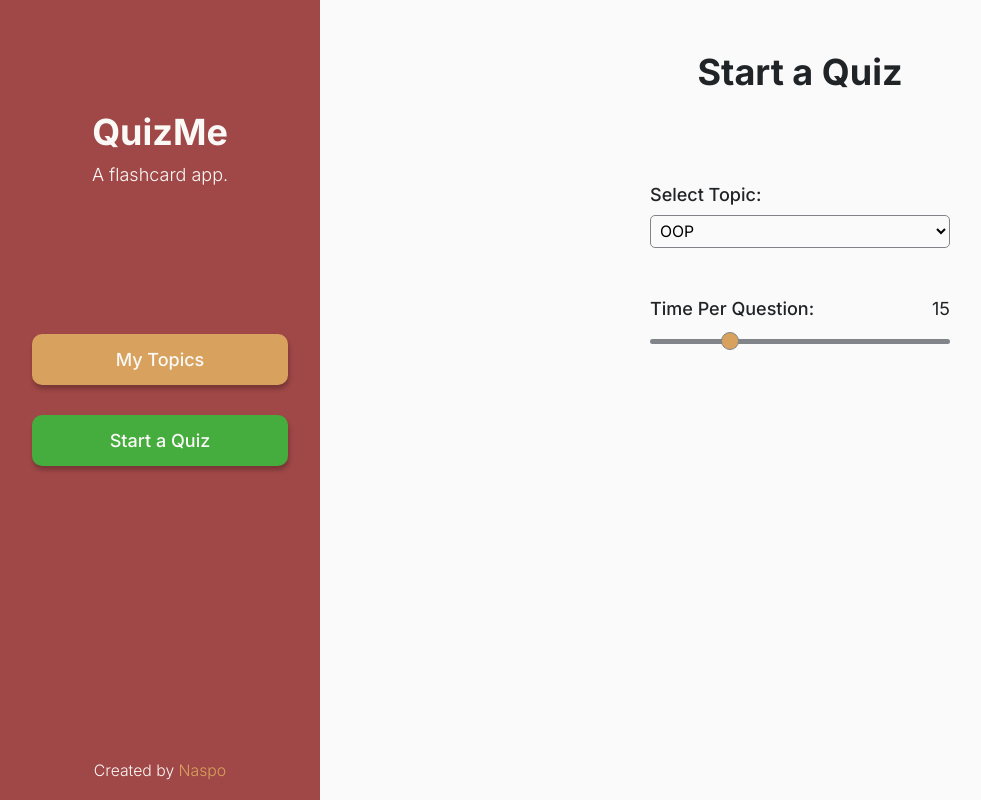
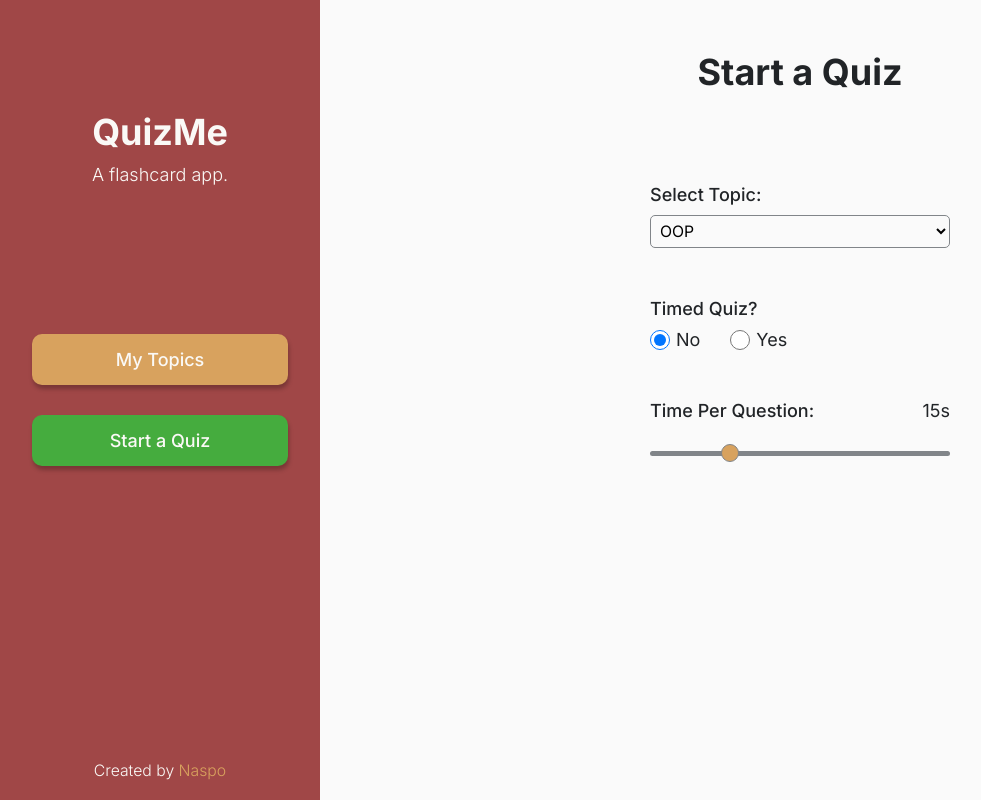
Before and after one commit to NaspoDev/QuizMe, a React (Vite) app in the folder frontend/: page /start-quiz in a window 1280 px wide. Shown: the whole page, without its empty margins (0-981 px from the left). Built offline with nearby package versions, Linux system fonts and the light colour scheme.

Commit message:
timed quiz select styling

```diff
--- a/frontend/src/components/labeled_slider/LabeledSlider.tsx
+++ b/frontend/src/components/labeled_slider/LabeledSlider.tsx
@@ -1,4 +1,4 @@
-import { useEffect, useState } from "react";
+import { useState } from "react";
 import "./LabeledSlider.scss";
 
 interface LabeledSliderProps {
@@ -7,6 +7,7 @@ interface LabeledSliderProps {
   defaultValue: number;
   htmlSliderId: string;
   label: string;
+  labelPostfix?: string;
   additionalClasses?: string;
 }
 
@@ -17,6 +18,7 @@ function LabeledSlider({
   defaultValue,
   htmlSliderId,
   label,
+  labelPostfix,
   additionalClasses,
 }: LabeledSliderProps) {
   const [value, setValue] = useState<string>(defaultValue.toString());
@@ -27,7 +29,10 @@ function LabeledSlider({
         <label htmlFor={htmlSliderId} className="font-semibold">
           {label}
         </label>
-        <p className="slider-value-display">{value}</p>
+        <p className="slider-value-display">
+          {value}
+          {labelPostfix}
+        </p>
       </div>
 
       <input
--- a/frontend/src/components/start_quiz_page/StartQuizPage.scss
+++ b/frontend/src/components/start_quiz_page/StartQuizPage.scss
@@ -23,14 +23,32 @@
     .form-item {
       width: 300px;
       @include displayFlex(column, center, flex-start);
+      gap: 10px;
     }
 
     .topic-selection {
-      gap: 10px;
-
       .quiz-topic-selection {
         width: 100%;
       }
     }
+
+    .timed-quiz-selection-container {
+      @include displayFlex(column, center, flex-start);
+
+      .timed-quiz-options-container {
+        @include displayFlex();
+        gap: 30px;
+
+        .timed-quiz-option-container {
+          @include displayFlex();
+
+          .timed-quiz-option {
+            margin-right: 6px;
+            height: 20px;
+            width: 20px;
+          }
+        }
+      }
+    }
   }
 }
--- a/frontend/src/components/start_quiz_page/StartQuizPage.tsx
+++ b/frontend/src/components/start_quiz_page/StartQuizPage.tsx
@@ -37,12 +37,43 @@ function StartQuizPage() {
           </select>
         </div>
 
+        <div className="timed-quiz-selection-container form-item">
+          <p className="timed-quiz-selection-heading font-semibold">
+            Timed Quiz?
+          </p>
+
+          <div className="timed-quiz-options-container">
+            <div className="timed-quiz-option-container">
+              <input
+                type="radio"
+                id="timed-quiz-option-false"
+                value="No"
+                name="timed-quiz-option"
+                className="timed-quiz-option"
+                defaultChecked
+              />
+              <label htmlFor="timed-quiz-option-false">No</label>
+            </div>
+            <div className="timed-quiz-option-container">
+              <input
+                type="radio"
+                id="timed-quiz-option-true"
+                value="Yes"
+                name="timed-quiz-option"
+                className="timed-quiz-option"
+              />
+              <label htmlFor="timed-quiz-option-true">Yes</label>
+            </div>
+          </div>
+        </div>
+
         <LabeledSlider
           minValue={0}
           maxValue={60}
           defaultValue={15}
           htmlSliderId="quiz-time-selection-input"
           label="Time Per Question:"
+          labelPostfix="s"
           additionalClasses="form-item"
         />
       </form>
```
